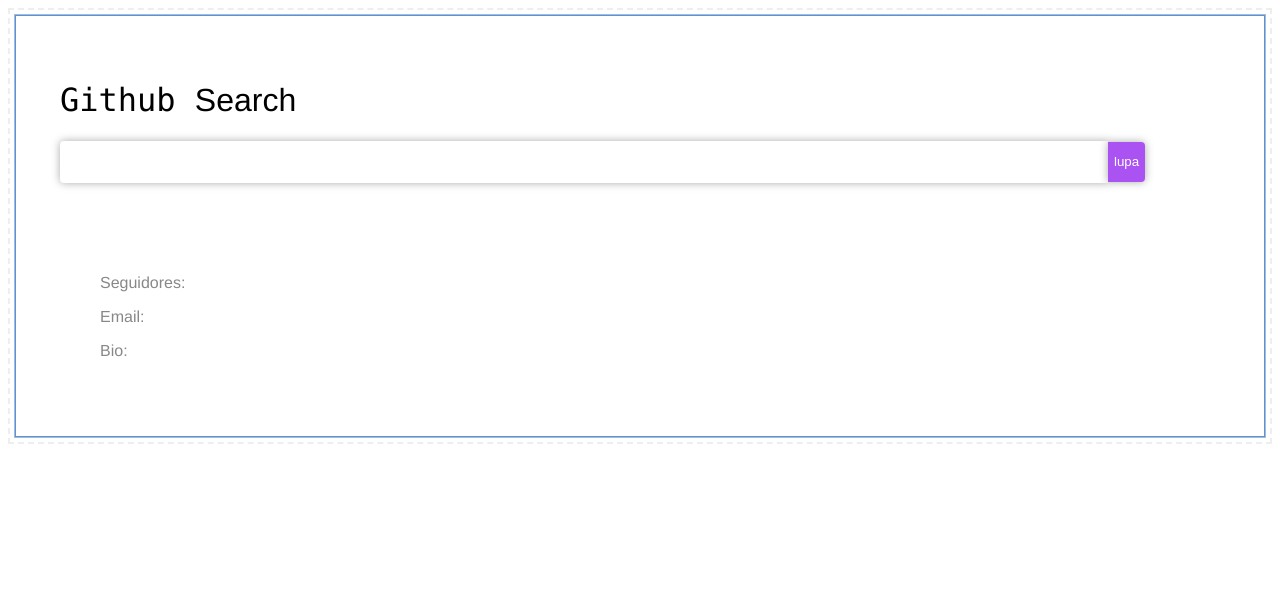
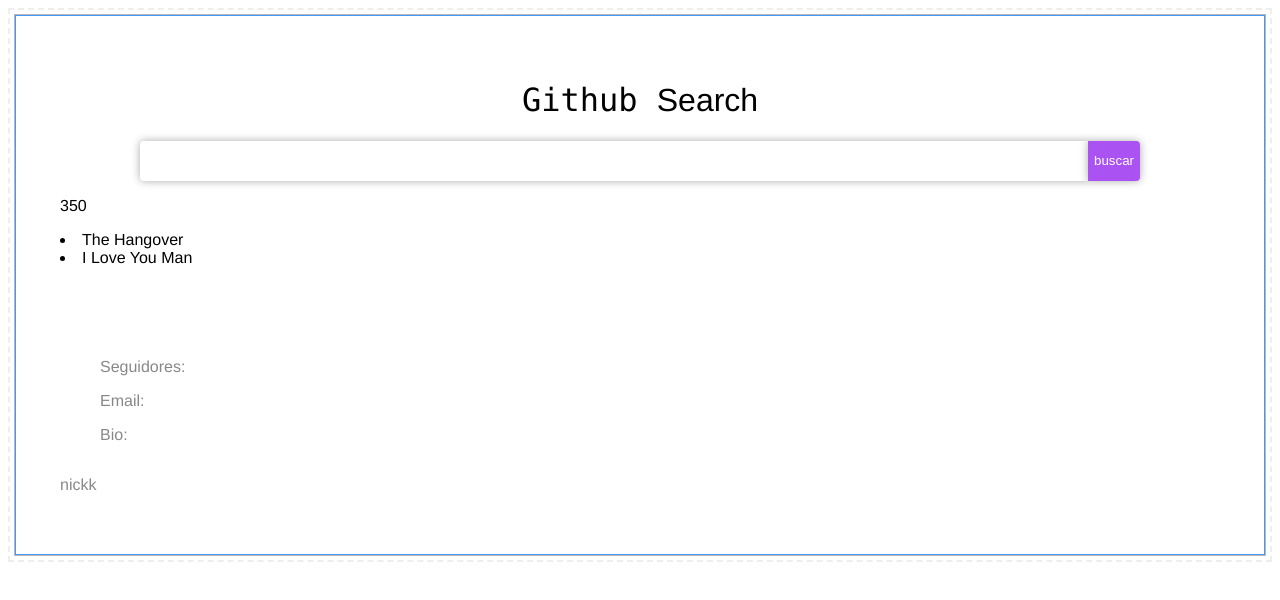
Before and after one commit to gubriana/usuarios-github, a Vue app: page /#/details in a window 1280 px wide. Shown: the top 600 px of the page. Built offline with nearby package versions, Linux system fonts and the light colour scheme.

Commit message:
Vuex instalado. componentes conectados con store. Pendiente, almacenar en store datos de usuario para ser mostrados en Detalles.vue.  Api conetada, por ahora los datos solo están en App.vue

```diff
--- a/package.json
+++ b/package.json
@@ -11,7 +11,8 @@
     "axios": "^0.20.0",
     "core-js": "^3.6.5",
     "vue": "^2.6.11",
-    "vue-router": "^3.4.7"
+    "vue-router": "^3.4.7",
+    "vuex": "^3.5.1"
   },
   "devDependencies": {
     "@vue/cli-plugin-babel": "~4.5.0",
--- a/src/App.vue
+++ b/src/App.vue
@@ -1,16 +1,32 @@
 <template>
   <div class="app frame">
-    <form class="form-user">
+    <form class="search-form">
       <h1 class="title">Github <span>Search</span></h1>
         <input class="form-field shadow" type="text" v-model="userLogin">
-        <button class="btn shadow bg-primary-color" type="button" @click="sendUser"> lupa</button>
+        <button class="btn shadow bg-primary-color" type="button" @click.prevent="sendUser"> buscar</button>
     </form>
+
+      <p>{{ count }}</p>
+       <li v-for="movie in comedyMovies" :key="movie.id">{{ movie.title }}</li>
+
+          <p>{{algo}}</p>
     <router-view></router-view>
   </div>
 </template>
 <script>
 export default {
   name: 'App',
+  data() {
+    return {
+      userAvatar: '',
+      userName: '',
+      userLogin: '',
+      userFollowers: '',
+      userEmail: '',
+      userBio: '',
+      userRepos: [],
+    }
+  },
   methods: {
     sendUser() {
       this.axios.get(`https://api.github.com/users/${this.userLogin}`)
@@ -24,7 +40,7 @@
       })
       .catch((error) => {
         console.log(error);
-        this.$router.push('/not-found')
+        this.$router.push('/*')
       })
       this.axios.get(`https://api.github.com/users/${this.userLogin}/repos`)
       .then((datos) => {
@@ -34,15 +50,12 @@
       })
     }
   },
-  data() {
-    return {
-      userAvatar: '',
-      userName: '',
-      userLogin: '',
-      userFollowers: '',
-      userEmail:'',
-      userBio: '',
-      userRepos: [],
+  computed: {
+    count() {
+      return this.$store.state.count
+    },
+    comedyMovies() {
+      return this.$store.state.movies.filter(movie => movie.genre === "Comedy");
     }
   }
 }
@@ -90,11 +103,12 @@
   font-family: Montserrat, Helvetica, Arial, sans-serif;
 }
 .form-field {
-  width: 90%;
+  width: 80%;
   height: 40px;
   border: 0;
   border-radius: 4px 0px 0px 4px;
   box-shadow: 5px 10px #888888;
+  padding: 0 10px 0 10px;
 }
 .btn {
   height: 40px;
@@ -105,4 +119,8 @@
 .shadow {
  box-shadow: 0px 0px 9px 0px rgba(170,170,170,1);
 }
+.search-form {
+  width: 100%;
+  text-align: center;
+}
 </style>
--- a/src/components/Details.vue
+++ b/src/components/Details.vue
@@ -4,7 +4,7 @@
       <li class="user">
         <img class="img-avatar" :src="userAvatar" alt="">
         <h1>{{userName}}</h1>
-        <p class="user-name"> {{userLogin}}</p>
+        <p class="user-name" v-bind="userLogin"> {{userLogin}}</p>
         <p>Seguidores: {{userFollowers}}</p>
         <p>Email: {{userEmail}}</p>
         <p>Bio: {{userBio}}</p>
@@ -16,6 +16,7 @@
         </div>
       </li>
     </ul>
+    <p>{{algo}}</p>
   </div>
 </template>
 <script>
@@ -29,6 +30,17 @@
     userEmail: String,
     userBio: String,
     userRepos: Array,
+  },
+  computed: {
+    count() {
+      return this.$store.state.count
+    },
+    comedyMovies() {
+      return this.$store.state.movies.filter(movie => movie.genre === "Comedy");
+    },
+    algo() {
+      return this.$store.state.algo
+    }
   }
 }
 </script>
@@ -53,6 +65,5 @@
 ul li {
   display:inline;
   vertical-align:top;
-
 }
 </style>
--- a/src/components/NotFound.vue
+++ b/src/components/NotFound.vue
@@ -1,6 +1,6 @@
 <template>
   <div class="content">
-    <h1 class="primary-color">Usuario no encontrado :(</h1>
+    <h1 class="primary-color center-text">Usuario no encontrado :(</h1>
   </div>
 </template>
 <script>
@@ -9,4 +9,8 @@
   }
 </script>
 <style scoped>
+.center-text {
+  display: flex;
+  justify-content: center;
+}
 </style>
--- a/src/main.js
+++ b/src/main.js
@@ -1,5 +1,6 @@
 import Vue from 'vue'
 import axios from 'axios'
+import Vuex from 'vuex'
 import App from '@/App.vue'
 import router from '@/router/index.js'
 
@@ -7,7 +8,28 @@
 
 Vue.prototype.axios = axios;
 
+Vue.use(Vuex)
+
+const store = new Vuex.Store({
+  state: {
+    count: 350,
+    movies: [
+      { id: 1, title: 'The Hangover', genre: 'Comedy' },
+      { id: 2, title: 'I Love You Man', genre: 'Comedy' },
+      { id: 3, title: 'Cars', genre: 'Family' },
+      { id: 4, title: 'Toy Story', genre: 'Family' },
+    ],
+    algo: 'nickk'
+  }
+  /* mutations: {
+    increment(state) {
+      state.count++
+    }
+  } */
+})
+
 new Vue({
+  store,
   render: h => h(App),
   router,
 }).$mount('#app')
--- a/src/router/index.js
+++ b/src/router/index.js
@@ -11,7 +11,7 @@
           path: '/',
       },
       {
-          path: '/details',
+          path: '/details/',
           component: Details,
       },
       {
```
Also changed, not shown: 1 other file (tests, documents, lock files or other folders).
